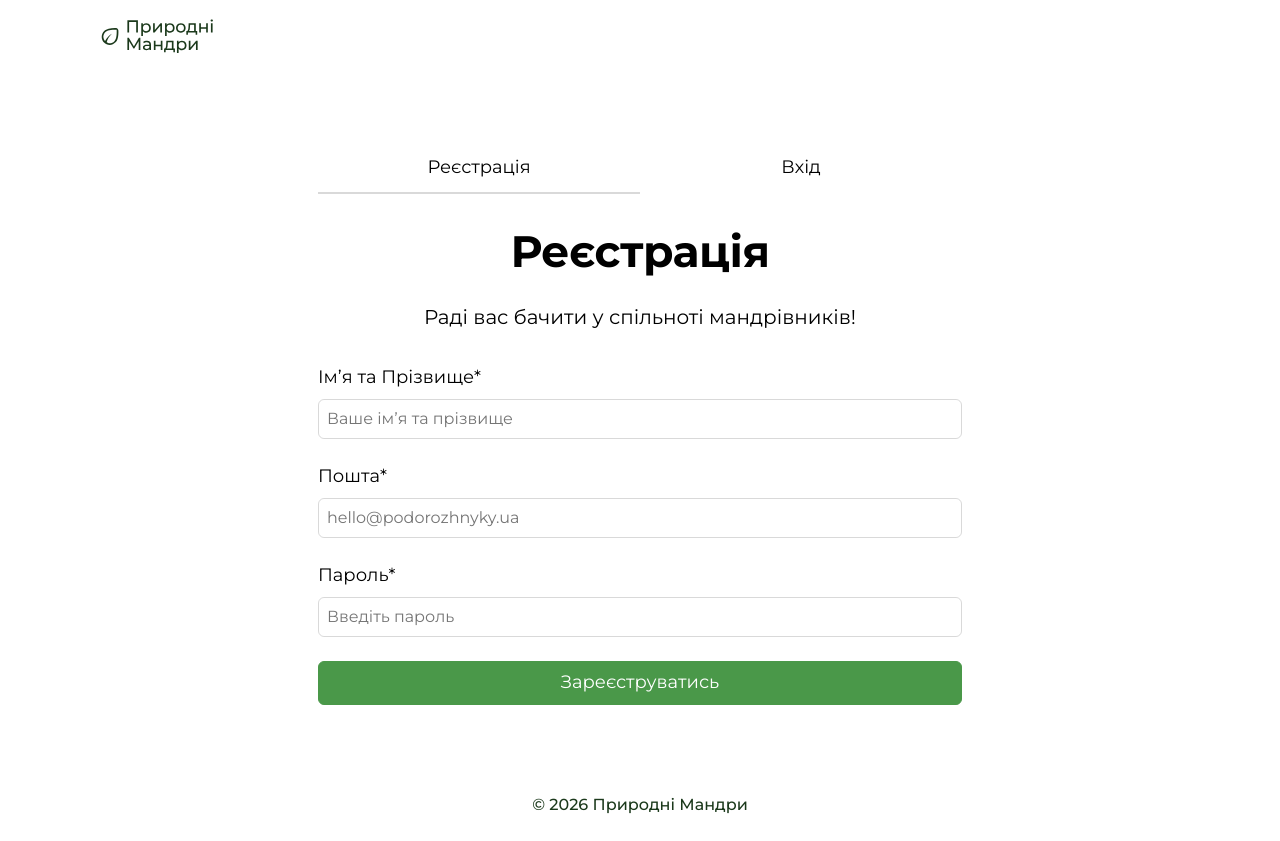
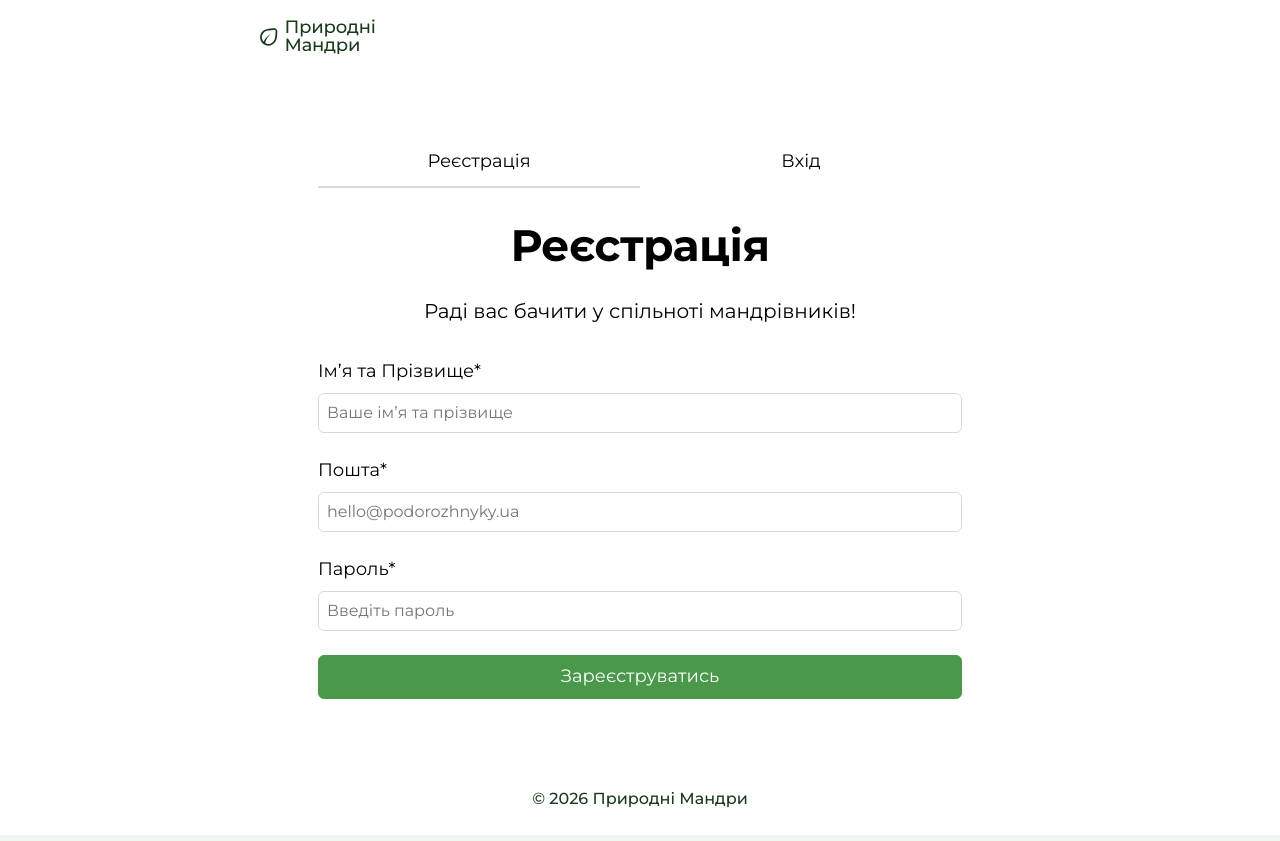
Before and after one commit to olyapoliukhovych/nature-travels-frontend, a Next.js app: page /auth/register in a window 1280 px wide. Built offline with nearby package versions, Linux system fonts and the light colour scheme.

Commit message:
fix: add the same height and max-width to headers etc.

```diff
--- a/components/AuthHeader/AuthHeader.module.css
+++ b/components/AuthHeader/AuthHeader.module.css
@@ -9,20 +9,20 @@
   margin: 18px 0;
   stroke: none !important;
   width: 124px;
-    height: 35px;
+  height: 36px;
 }
 
 .authHeaderWrapper {
   width: 100%;
-    padding: 0 20px;
+  max-width: 375px;
+  height: 72px;
   margin: 0 auto;
-    max-width: 1312px;
 
   @media only screen and (min-width: 768px) {
-        padding: 0 32px;
+    max-width: 768px;
   }
 
   @media only screen and (min-width: 1440px) {
-        padding: 0 64px;
+    max-width: 1312px;
   }
 }
--- a/components/BurgerMenu/BurgerMenu.module.css
+++ b/components/BurgerMenu/BurgerMenu.module.css
@@ -24,7 +24,14 @@
   justify-content: space-between;
   align-items: center;
   padding: 16px 20px;
-  width: 100%;
+  max-width: 375px;
+  height: 72px;
+  margin: 0 auto;
+
+  @media only screen and (min-width: 768px) {
+    padding: 16px 32px;
+    max-width: 768px;
+  }
 }
 
 .logo {
@@ -37,8 +44,8 @@
 
 .logoIcon {
   display: block;
-  width: 108px;
-  height: 32px;
+  width: 124px;
+  height: 36px;
 }
 
 .topRight {
--- a/components/BurgerMenu/BurgerMenu.tsx
+++ b/components/BurgerMenu/BurgerMenu.tsx
@@ -28,8 +28,8 @@ export default function BurgerMenu({ viewport, isAuth, onClose }: Props) {
           <Link href="/" className={styles.logo} aria-label="На головну">
             <svg
               className={styles.logoIcon}
-              width="108"
-              height="32"
+              width="124"
+              height="36"
               aria-hidden="true"
             >
               <use href="/sprite.svg#icon-logo" />
--- a/components/Footer/Footer.module.css
+++ b/components/Footer/Footer.module.css
@@ -11,7 +11,7 @@
 .footerSvg {
   stroke: none !important;
   width: 124px;
-  height: 35px;
+  height: 36px;
 }
 
 .footerWrapper {
@@ -33,19 +33,19 @@
   }
 }
 
-.footerWrapper>a,
-.footerWrapper>div {
+.footerWrapper > a,
+.footerWrapper > div {
   justify-self: center;
 }
 
 @media screen and (min-width: 768px) {
-  .footerWrapper>a {
+  .footerWrapper > a {
     grid-column: 1;
     grid-row: 1;
     justify-self: start;
   }
 
-  .footerWrapper> :nth-child(2) {
+  .footerWrapper > :nth-child(2) {
     grid-column: 2;
     grid-row: 1;
     justify-self: end;
@@ -55,7 +55,7 @@
     }
   }
 
-  .footerWrapper> :last-child {
+  .footerWrapper > :last-child {
     grid-column: 1 / span 2;
     grid-row: 2;
     width: auto;
--- a/components/Header/Header.module.css
+++ b/components/Header/Header.module.css
@@ -1,14 +1,14 @@
 .header {
   width: 100%;
   background-color: var(--color-scheme-2-background);
-  /* border-bottom: 1px solid #ececec; */
   position: relative;
   z-index: 50;
 }
 
 .container {
   margin: 0 auto;
-  width: 100%;
+  max-width: 375px;
+  height: 72px;
   padding: 16px 20px;
   display: flex;
   align-items: center;
@@ -36,7 +36,7 @@
 .logoIcon {
   display: block;
   width: 124px;
-  height: 40px;
+  height: 36px;
 }
 
 .desktop {
```
Lines whose indentation alone changed are shown as unchanged.
